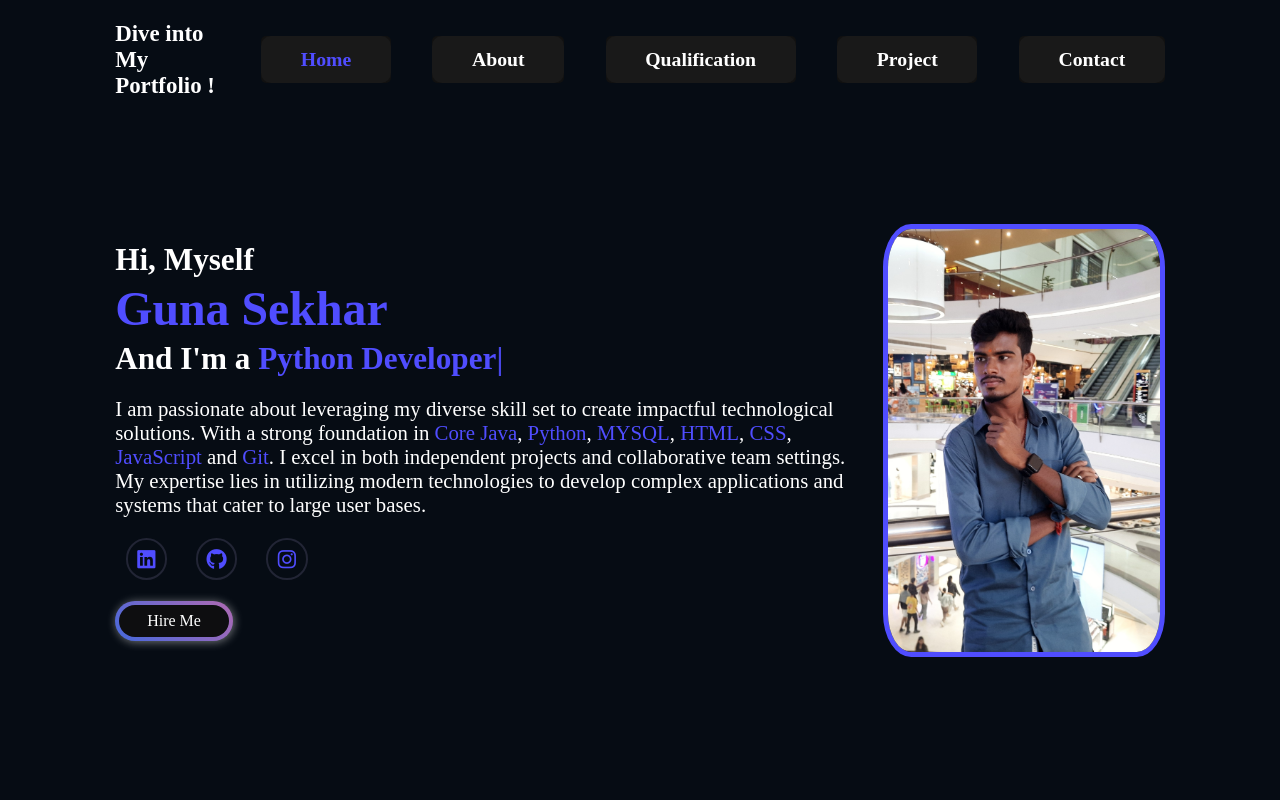
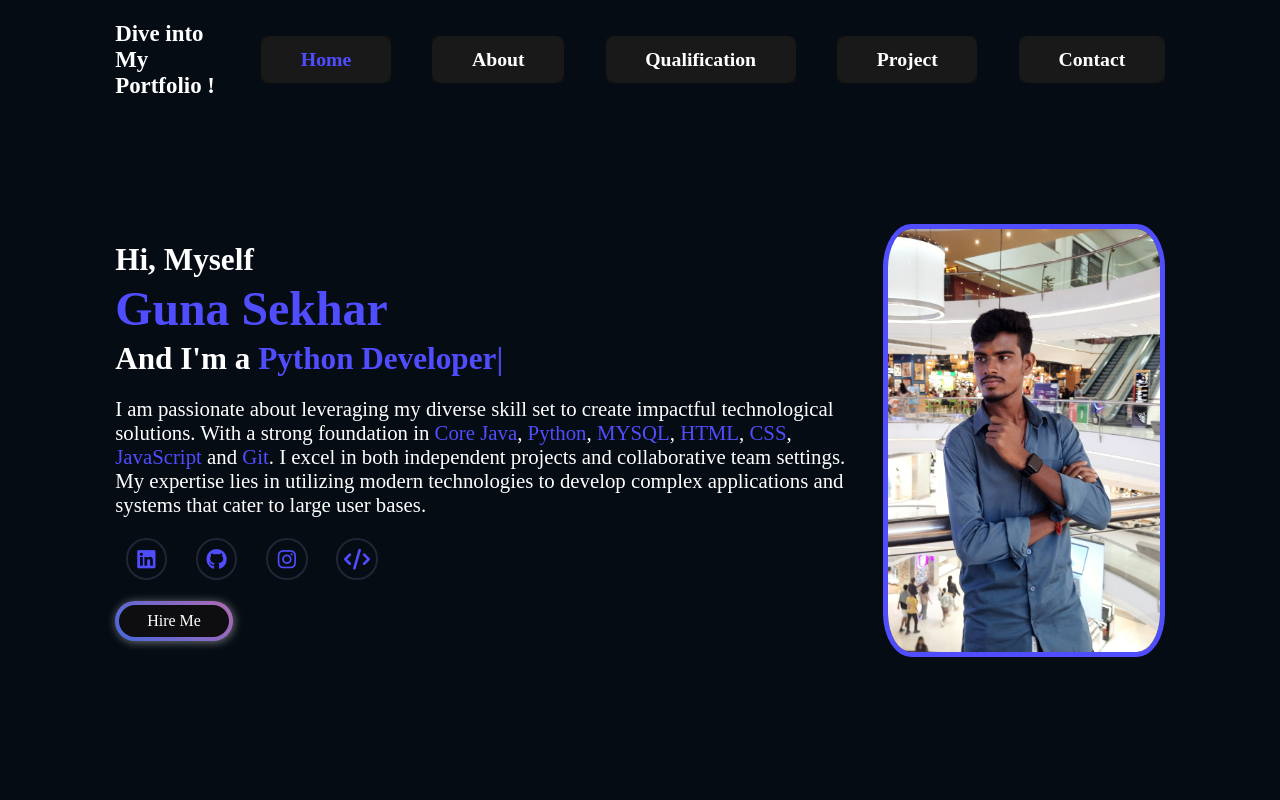
Before and after one commit to Guna-sekhar011/Portfolio, a plain HTML site: page index.html in a window 1280 px wide. Shown: the top 800 px of the page. Drawn offline with nearby package versions, Linux system fonts and the light colour scheme; a web font is replaced by a local one.

Commit message:
Update index.html

```diff
--- a/index.html
+++ b/index.html
@@ -46,6 +46,7 @@
                 <a href="https://www.linkedin.com/in/guna-sekhar-7130aa179/" target="_blank"><i class="fa-brands fa-linkedin"></i></a>
                 <a href="https://github.com/guna-sekhar011/" target="_blank"><i class="fa-brands fa-github"></i></a>
                 <a href="https://www.instagram.com/gunaofficiall/" target="_blank"><i class="fa-brands fa-instagram"></i></a>
+                <a href="https://www.hackerrank.com/profile/gunaofficial01/" target="_blank"><i class="fa-solid fa-code"></i></a>
                 <!-- <a href="#" target="_blank"><i class="fa-brands fa-facebook" ></i></a> -->
             </div>
 
```
